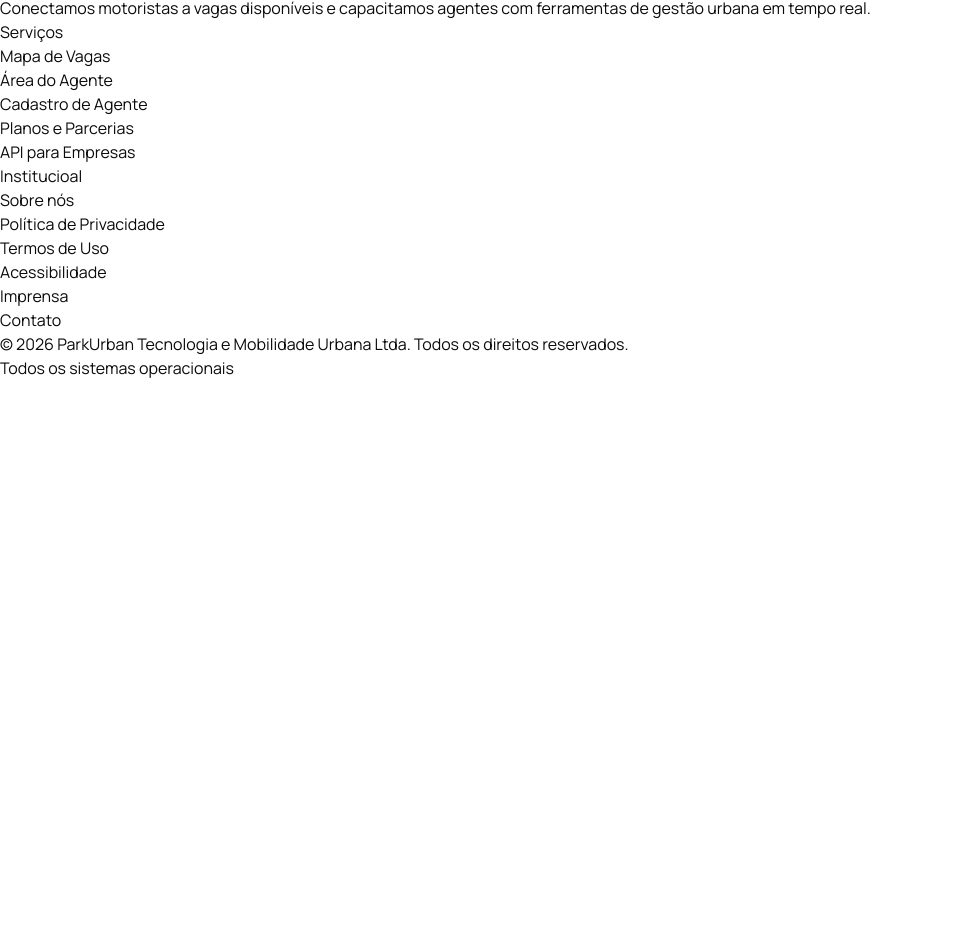
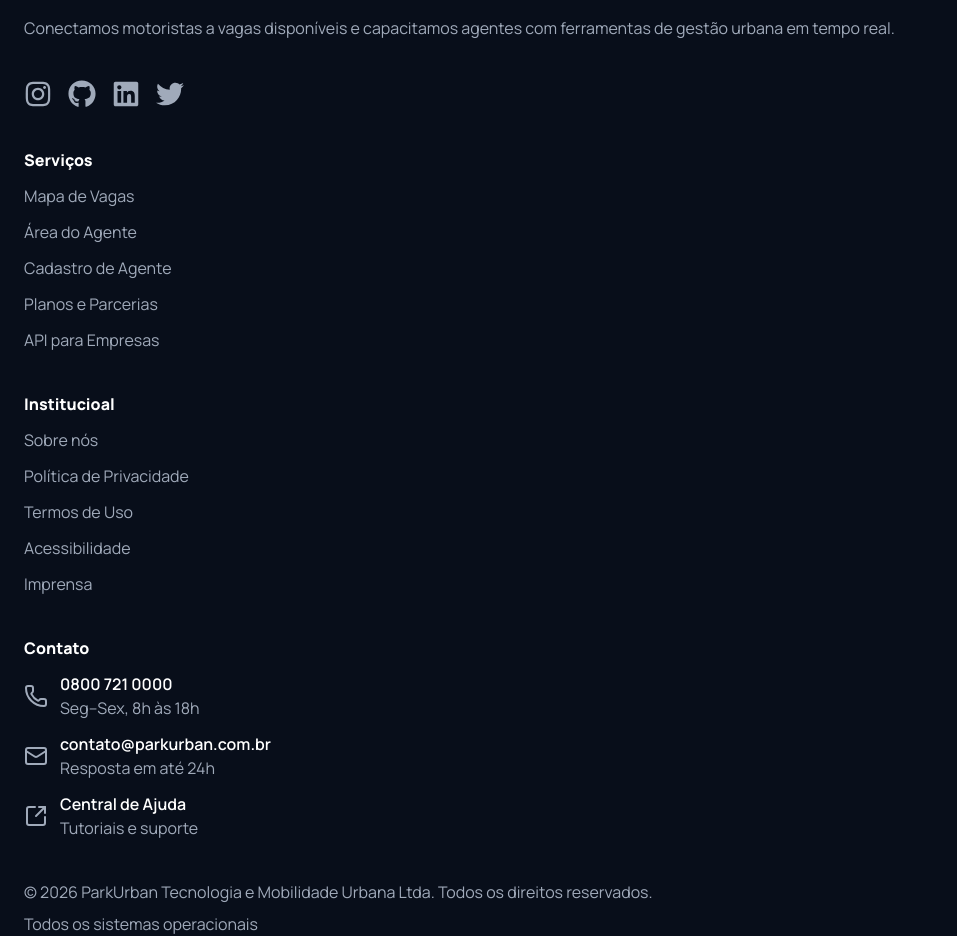
Before and after one commit to Viitorsoares/VagaJa, a Next.js app: page / in a window 1280 px wide. Shown: the part 876-1812 px from the top of the page, without its empty margins (0-957 px from the left). Before the commit the page ends 1256 px from the top, so only its background shows below. Built offline with nearby package versions, Linux system fonts and the light colour scheme.

Commit message:
Foi adicionado alguns icones e o footer, foi adicionado tambem diretorio de autenticacao e login e registre-se

```diff
--- a/package.json
+++ b/package.json
@@ -18,6 +18,7 @@
     "radix-ui": "^1.6.1",
     "react": "19.2.4",
     "react-dom": "19.2.4",
+    "react-icons": "^5.7.0",
     "shadcn": "^4.12.0",
     "tailwind-merge": "^3.6.0",
     "tw-animate-css": "^1.4.0"
--- a/src/app/globals.css
+++ b/src/app/globals.css
@@ -14,6 +14,7 @@
   --color-green: #38b000;
   --color-orange: #ff9f1c;
   --color-red: #e5383b;
+  --color-gray-text: #A0AABA;
 
   --text-badge: 1rem;
 }
--- a/src/components/common/footer.tsx
+++ b/src/components/common/footer.tsx
@@ -1,65 +1,91 @@
 import { MapPinIcon } from "@heroicons/react/24/solid";
+import { Mail, Phone, SquareArrowOutUpRight } from 'lucide-react';
+import { FaInstagram, FaGithub, FaLinkedin, FaTwitter } from "react-icons/fa";
 
 export default function Footer() {
     return (
-        <footer>
+        <footer className="px-6 bg-fundo">
             <div>
-                <div className="flex gap-1.5">
+                <div className="flex gap-1.5 mb-5">
                     <div className="w-7 h-7 flex items-center justify-center rounded-full bg-azul">
                         <MapPinIcon className="w-4 text-branco"></MapPinIcon>
                     </div>
                     <p className="text-branco text-xl font-extrabold">vagajá</p>
                 </div>
 
-                <p>
+                <p className="text-gray-text">
                     Conectamos motoristas a vagas disponíveis e capacitamos
                     agentes com ferramentas de gestão urbana em tempo real.
                 </p>
 
-                <div>
-
+                <div className="flex flex-row gap-4 mt-10 text-gray-text">
+                    <FaInstagram className="w-7 h-7" />
+                    <FaGithub className="w-7 h-7" />
+                    <FaLinkedin className="w-7 h-7" />
+                    <FaTwitter className="w-7 h-7" />
                 </div>
             </div>
 
-            <div>
-                <div>
-                    <h2>Serviços</h2>
+            <div className="mt-10">
+                <div className="mb-10">
+                    <h2 className="text-branco font-extrabold pb-3">Serviços</h2>
+                    <div className="text-gray-text flex flex-col gap-3">
                         <p>Mapa de Vagas</p>
                         <p>Área do Agente</p>
                         <p>Cadastro de Agente</p>
                         <p>Planos e Parcerias</p>
                         <p>API para Empresas</p>
                     </div>
+                </div>
 
-                <div>
-                    <h2>Institucioal</h2>
+                <div className="mb-10">
+                    <h2 className="text-branco font-extrabold pb-3">Institucioal</h2>
+                    <div className="text-gray-text flex flex-col gap-3">
                         <p>Sobre nós</p>
                         <p>Política de Privacidade</p>
                         <p>Termos de Uso</p>
                         <p>Acessibilidade</p>
                         <p>Imprensa</p>
                     </div>
+                </div>
 
                 <div>
-                    <h2>Contato</h2>
-                    <div>
-                        <div>
-                            <div></div>
-                            <div></div>
+                    <h2 className="text-branco font-extrabold">Contato</h2>
+                    <div className="flex flex-col gap-3 pt-3">
+                        <div className="flex flex-row gap-3 items-center">
+                            <div className="text-gray-text">
+                                <Phone />
                             </div>
                             <div>
-                            <div></div>
-                            <div></div>
+                                <p className="text-branco font-semibold">0800 721 0000</p>
+                                <p className="text-gray-text">Seg–Sex, 8h às 18h</p>
+                            </div>
+                        </div>
+
+                        <div className="flex flex-row gap-3 items-center">
+                            <div className="text-gray-text">
+                                <Mail />
                             </div>
                             <div>
-                            <div></div>
-                            <div></div>
+                                <p className="text-branco font-semibold">contato@parkurban.com.br</p>
+                                <p className="text-gray-text">Resposta em até 24h</p>
+                            </div>
+                        </div>
+
+                        <div className="flex flex-row gap-3 items-center">
+                            <div className="text-gray-text">
+                                <SquareArrowOutUpRight />
+                            </div>
+                            <div>
+                                <p className="text-branco font-semibold">Central de Ajuda</p>
+                                <p className="text-gray-text">Tutoriais e suporte</p>
+                            </div>
                         </div>
                     </div>
                 </div>
             </div>
 
-            <div>
+            <div className="text-gray-text mt-10 flex flex-col gap-2">
                 <p>
                     © 2026 ParkUrban Tecnologia e Mobilidade Urbana Ltda.
                     Todos os direitos reservados.
```
Also changed, not shown: src/app/auth/login/page.tsx (added), src/app/auth/register/page.tsx (added), 1 other file (tests, documents, lock files or other folders). Lines whose indentation alone changed are shown as unchanged.
